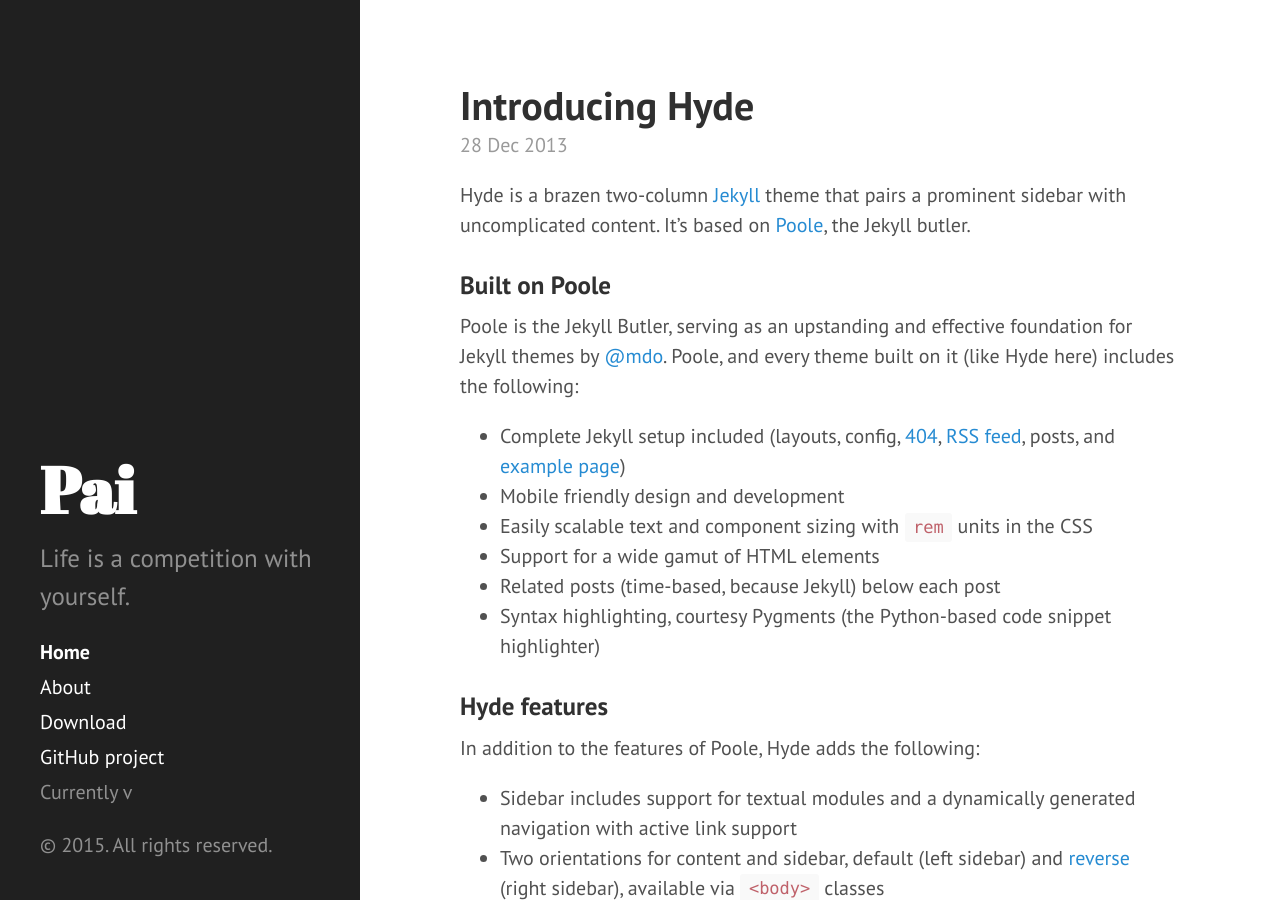
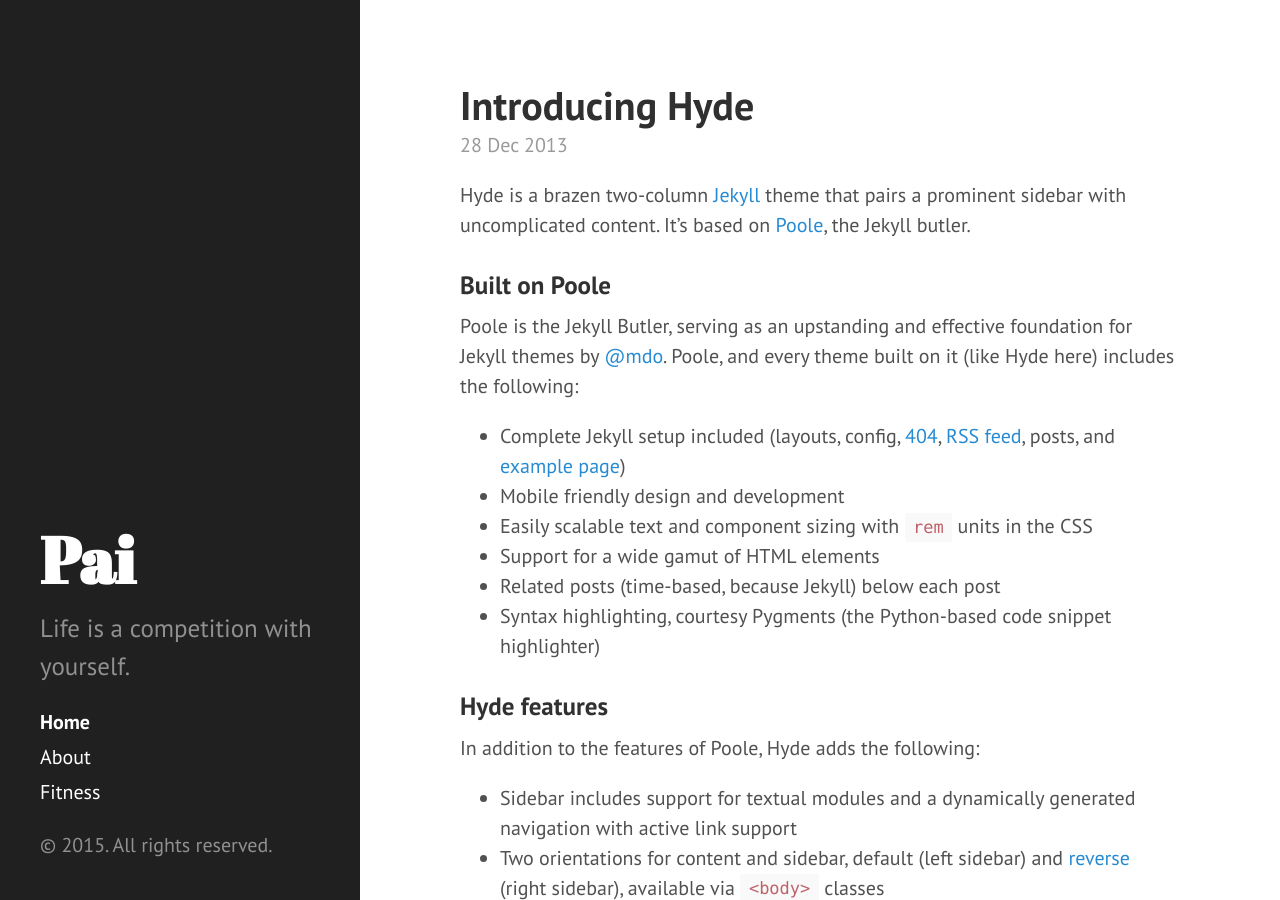
Before and after one commit to dragon8897/dragon8897.github.io, a Jekyll site: the page built from index.html, in a window 1280 px wide and 900 px high. Built offline with Jekyll 4.4.1, drawn with Linux system fonts in a browser that asks for light colours; Markdown is read by kramdown in place of the engine named in the settings; the list of posts is cut into pages by our own code.

Commit message:
update sidebar.

```diff
--- a/_includes/head.html
+++ b/_includes/head.html
@@ -25,5 +25,5 @@
                                  <link rel="shortcut icon" href="{{ site.baseurl }}public/favicon.ico">
 
   <!-- RSS -->
-  <link rel="alternate" type="application/rss+xml" title="RSS" href="/atom.xml">
+  <!--link rel="alternate" type="application/rss+xml" title="RSS" href="/atom.xml"-->
 </head>
--- a/_includes/sidebar.html
+++ b/_includes/sidebar.html
@@ -26,9 +26,8 @@
         {% endif %}
       {% endfor %}
 
-      <a class="sidebar-nav-item" href="{{ site.github.repo }}/archive/v{{ site.version }}.zip">Download</a>
-      <a class="sidebar-nav-item" href="{{ site.github.repo }}">GitHub project</a>
-      <span class="sidebar-nav-item">Currently v{{ site.version }}</span>
+      <a class="sidebar-nav-item" href="{{ site.github.repo }}/archive/v{{ site.version }}.zip">Fitness</a>
+      <!--span class="sidebar-nav-item">Currently v{{ site.version }}</span-->
     </nav>
 
     <p>&copy; {{ site.time | date: '%Y' }}. All rights reserved.</p>
```
